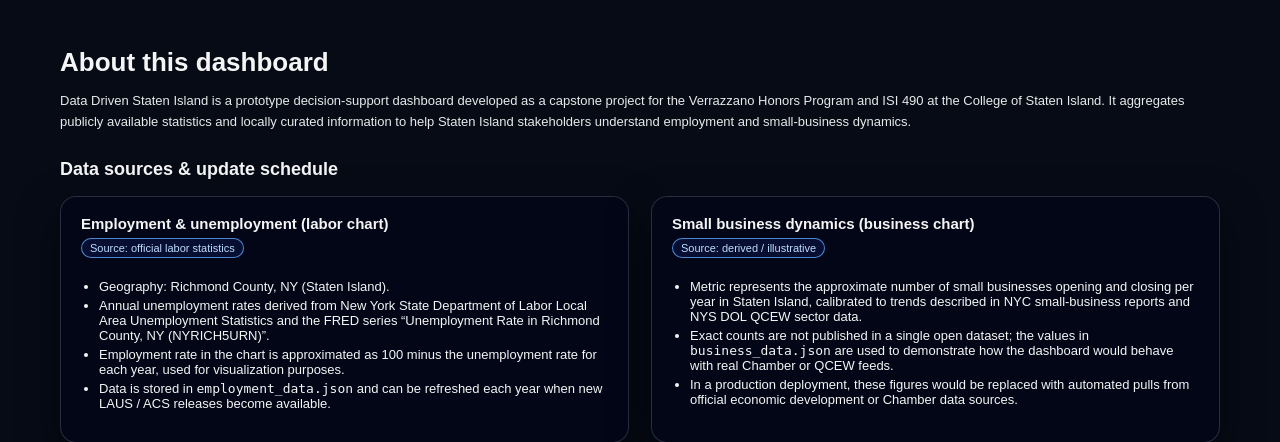
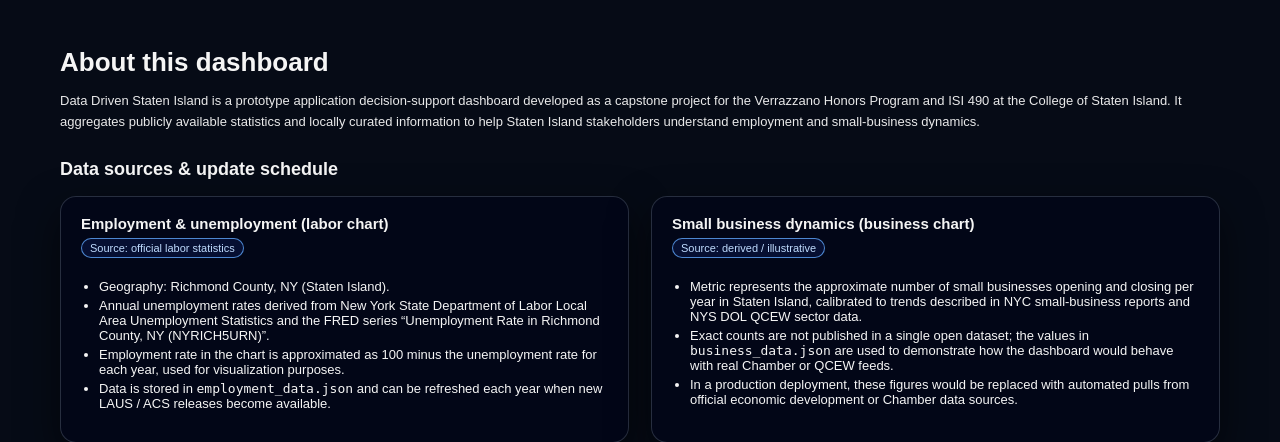
Before and after one commit to Angeloponniah06/DataDrivenStatenIsland, a Flask app: page /about in a window 1280 px wide. Shown: the part 58-500 px from the top of the page. Run offline with Flask 3, Linux system fonts and the light colour scheme.

Commit message:
Update about.html
Update

```diff
--- a/templates/about.html
+++ b/templates/about.html
@@ -109,7 +109,7 @@
 <main>
     <h1>About this dashboard</h1>
     <p>
-        Data Driven Staten Island is a prototype decision‑support dashboard developed as a capstone
+        Data Driven Staten Island is a prototype application decision‑support dashboard developed as a capstone
         project for the Verrazzano Honors Program and ISI 490 at the College of Staten Island.
         It aggregates publicly available statistics and locally curated information to help
         Staten Island stakeholders understand employment and small‑business dynamics.
```
